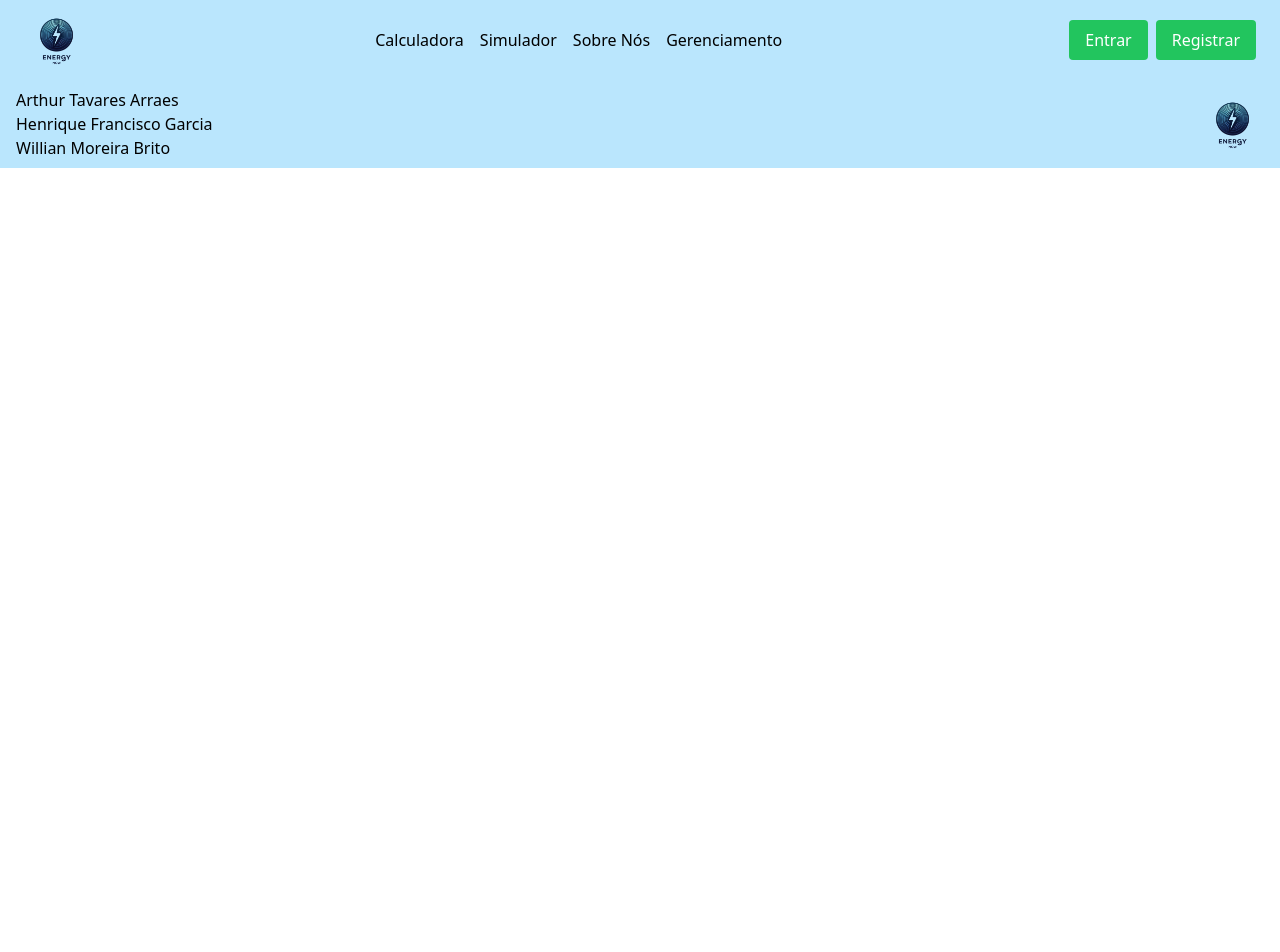
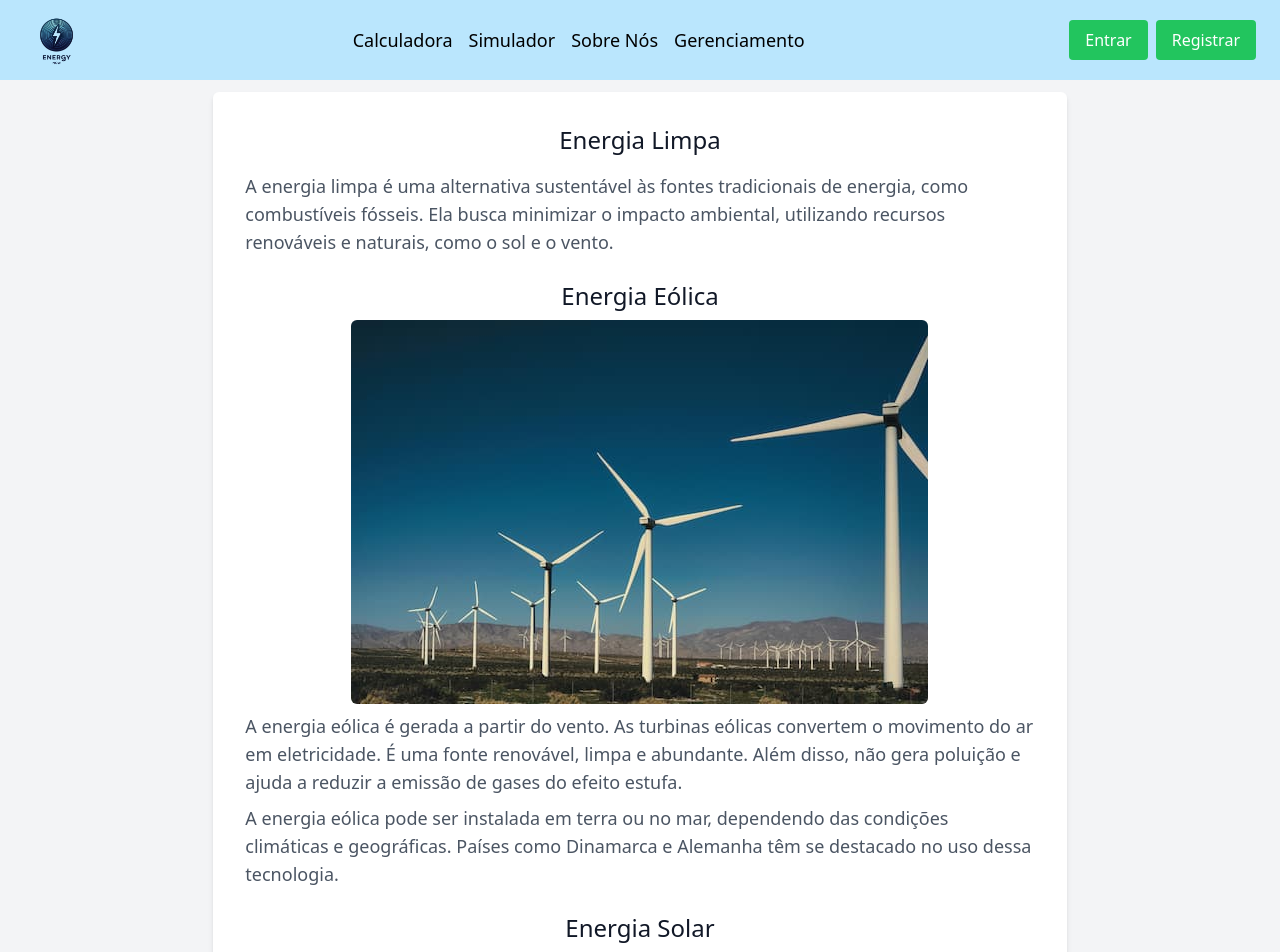
Before and after one commit to arthurarraes/EnergyNow, a Next.js app: page /energialimpa in a window 1280 px wide. Shown: the top 952 px of the page. Before the commit the page ends 800 px from the top, so only its background shows below. Built offline with nearby package versions, Linux system fonts and the light colour scheme.

Commit message:
Pagina de Energia Limpa criada

```diff
--- a/src/app/energialimpa/page.tsx
+++ b/src/app/energialimpa/page.tsx
@@ -1,6 +1,51 @@
+'use client'
+
+import Image from "next/image";
+import energiasolar from "../../images/energia-solar.jpg"
+import energiaeolica from "../../images/energia-eolica.jpg"
+
 export default function EnergiaLimpa() {
-    return (
-      <>
-      </>
-    );
-  }
+  return (
+    <div className="flex flex-col bg-gray-100 min-h-screen">
+      <main className="flex justify-center items-center bg-gray-100 flex-1">
+        <section className="bg-white w-full md:w-8/12 h-auto m-3 p-8 rounded-md shadow-md">
+          <h1 className="text-2xl text-center text-gray-900">Energia Limpa</h1>
+          <p className="text-gray-600 mt-4 text-lg">
+            A energia limpa é uma alternativa sustentável às fontes tradicionais de energia, como combustíveis fósseis. Ela busca minimizar o impacto ambiental, utilizando recursos renováveis e naturais, como o sol e o vento.
+          </p>
+
+          <h2 className="text-2xl mt-6 text-gray-900 text-center mb-2">Energia Eólica</h2>
+          <Image src={energiaeolica} alt="Energia Eólica" className="mx-auto rounded-md"/>
+          <p className="text-gray-600 mt-2 text-lg">
+            A energia eólica é gerada a partir do vento. As turbinas eólicas convertem o movimento do ar em eletricidade. É uma fonte renovável, limpa e abundante. Além disso, não gera poluição e ajuda a reduzir a emissão de gases do efeito estufa.
+          </p>
+          <p className="text-gray-600 mt-2 text-lg">
+            A energia eólica pode ser instalada em terra ou no mar, dependendo das condições climáticas e geográficas. Países como Dinamarca e Alemanha têm se destacado no uso dessa tecnologia.
+          </p>
+
+          <h2 className="text-2xl mt-6 text-gray-900 text-center mb-2">Energia Solar</h2>
+          <Image src={energiasolar} alt="Energia Eólica" className="mx-auto rounded-md"/>
+          <p className="text-gray-600 mt-2 text-lg">
+            A energia solar é gerada através da luz do sol, utilizando painéis fotovoltaicos para transformar essa luz em eletricidade. É uma das fontes de energia mais promissoras para um futuro sustentável, devido à sua abundância e baixo custo de manutenção.
+          </p>
+          <p className="text-gray-600 mt-2 text-lg">
+            A energia solar pode ser utilizada em diversas escalas, desde pequenas instalações residenciais até grandes usinas solares. Ela também é uma ótima opção para regiões com alta incidência de luz solar, como o Brasil.
+          </p>
+
+          <h2 className="text-2xl mt-6 text-gray-900">Por que investir em Energia Limpa?</h2>
+          <ul className="list-disc ml-6 mt-2 text-lg text-gray-600">
+            <li>Redução das emissões de gases poluentes.</li>
+            <li>Fontes renováveis e inesgotáveis.</li>
+            <li>Desenvolvimento de novas tecnologias sustentáveis.</li>
+            <li>Criação de empregos verdes.</li>
+            <li>Contribuição para o combate às mudanças climáticas.</li>
+          </ul>
+
+          <p className="text-gray-600 mt-6 text-lg">
+            Investir em energia limpa é investir no futuro do planeta. Além de ser uma solução eficiente e econômica, ela proporciona um mundo mais sustentável para as futuras gerações.
+          </p>
+        </section>
+      </main>
+    </div>
+  );
+}
--- a/src/app/sobrenos/page.tsx
+++ b/src/app/sobrenos/page.tsx
@@ -33,10 +33,10 @@ export default function SobreNos() {
                 <a className="text-lg text-blue-600 block text-center my-4" href="https://github.com/arthurarraes/challenge-react" target="_blank" rel="noopener noreferrer">
                     Repositório
                 </a>
-                <div className="grid grid-cols-3 gap-20 mx-5">
+                <div className="grid grid-cols-3 gap-10 mx-5">
                     {participantes.map((e) => (
                         <div className="flex flex-col items-center text-center" key={e.nome}>
-                            <Image src={e.imagem} alt={e.nome} width={100} height={100} />
+                            <Image src={e.imagem} alt={e.nome} width={150} height={150} />
                             <h1 className="text-lg font-medium">{e.nome}</h1>
                             <h1 className="text-lg">1TDSPK</h1>
                             <div>
--- a/src/components/Cabecalho.tsx
+++ b/src/components/Cabecalho.tsx
@@ -24,7 +24,7 @@ export default function Cabecalho() {
           </Link>
 
           {/* Navegação Desktop */}
-          <nav className="hidden md:flex space-x-4">
+          <nav className="hidden md:flex space-x-4 text-lg">
             <Link href="/calculadora">
               Calculadora
             </Link>
--- a/src/components/DuvidasFrequentes.tsx
+++ b/src/components/DuvidasFrequentes.tsx
@@ -41,7 +41,7 @@ export default function DuvidasFrequentes() {
 
     return (
         <section id="ajuda" className="bg-gray-100 p-5 text-center">
-            <header className="text-lg md:text-2xl">Dúvidas Frequentes</header>
+            <header className="text-lg md:text-2xl mb-3">Dúvidas Frequentes</header>
             {duvidasFrequentes.map((i, index) => (
                 <div className="my-2 flex flex-col gap-2 p-2 px-6 w-11/12 md:w-3/4 mx-auto border-2 rounded-md border-sky-600 bg-white" key={i.id}>
                     <div className="flex items-center justify-between">
```
